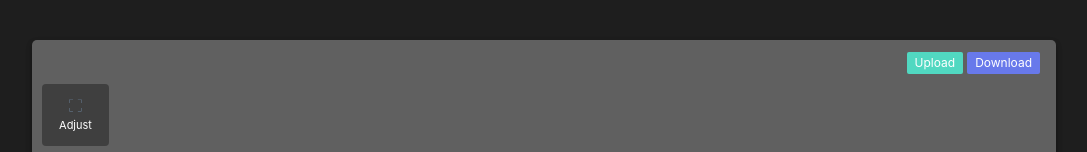
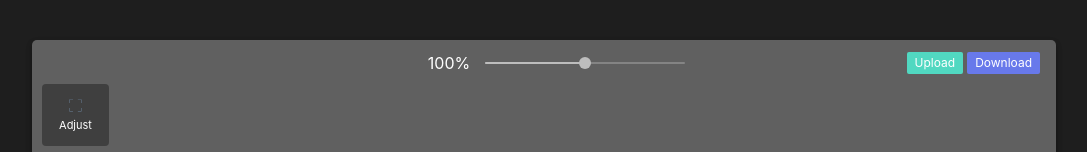
Before and after one commit to nt4rever/tteditor, a React (Create React App) app: page / in a window 1280 px wide. Shown: the top 152 px of the page, without its empty margins (96-1183 px from the left). Built offline with nearby package versions, Linux system fonts and the light colour scheme.

Commit message:
add zoom percent

```diff
--- a/src/components/Canvas/Konva.js
+++ b/src/components/Canvas/Konva.js
@@ -2,9 +2,11 @@ import React, { useEffect, useState } from "react";
 import { Stage, Layer, Image } from "react-konva";
 import useImage from "use-image";
 import Konva from "konva";
-import { useSelector } from "react-redux";
+import { useDispatch, useSelector } from "react-redux";
+import { ZOOM_VALUE_CHANGE } from "../../store/actions";
 
 const Konvas = ({ height, width }) => {
+    const dispatch = useDispatch();
     const { imgUrl, imgName, image: img } = useSelector((state) => state.img);
     const [image, setImage] = useState()
     const imageRef = React.useRef();
@@ -57,6 +59,10 @@ const Konvas = ({ height, width }) => {
         const newScale =
             e.evt.deltaY < 0 ? oldScale * scaleBy : oldScale / scaleBy;
         setScale(newScale);
+        dispatch({
+            type: ZOOM_VALUE_CHANGE,
+            percent: Math.round(newScale * 100)
+        });
         setCoordinates({
             x:
                 -(mousePointTo.x - stage.getPointerPosition().x / newScale) *
--- a/src/components/Loading/Loading.css
+++ b/src/components/Loading/Loading.css
@@ -1,4 +1,25 @@
 .loader {
+  width: 48px;
+  height: 48px;
+  border: 5px solid #FFF;
+  border-bottom-color: #FF3D00;
+  border-radius: 50%;
+  display: inline-block;
+  box-sizing: border-box;
+  animation: rotation 1s linear infinite;
+}
+
+@keyframes rotation {
+  0% {
+    transform: rotate(0deg);
+  }
+
+  100% {
+    transform: rotate(360deg);
+  }
+}
+
+.bg-loader {
   user-select: none;
   position: absolute;
   top: calc(50% - 32px);
@@ -9,59 +30,3 @@
   perspective: 800px;
   z-index: 100;
 }
-
-.inner {
-  position: absolute;
-  box-sizing: border-box;
-  width: 100%;
-  height: 100%;
-  border-radius: 50%;
-}
-
-.inner.one {
-  left: 0%;
-  top: 0%;
-  animation: rotate-one 1s linear infinite;
-  border-bottom: 3px solid red;
-}
-
-.inner.two {
-  right: 0%;
-  top: 0%;
-  animation: rotate-two 1s linear infinite;
-  border-right: 3px solid red;
-}
-
-.inner.three {
-  right: 0%;
-  bottom: 0%;
-  animation: rotate-three 1s linear infinite;
-  border-top: 3px solid red;
-}
-
-@keyframes rotate-one {
-  0% {
-    transform: rotateX(35deg) rotateY(-45deg) rotateZ(0deg);
-  }
-  100% {
-    transform: rotateX(35deg) rotateY(-45deg) rotateZ(360deg);
-  }
-}
-
-@keyframes rotate-two {
-  0% {
-    transform: rotateX(50deg) rotateY(10deg) rotateZ(0deg);
-  }
-  100% {
-    transform: rotateX(50deg) rotateY(10deg) rotateZ(360deg);
-  }
-}
-
-@keyframes rotate-three {
-  0% {
-    transform: rotateX(35deg) rotateY(55deg) rotateZ(0deg);
-  }
-  100% {
-    transform: rotateX(35deg) rotateY(55deg) rotateZ(360deg);
-  }
-}
--- a/src/components/Loading/index.js
+++ b/src/components/Loading/index.js
@@ -3,10 +3,8 @@ import "./Loading.css";
 
 const Loading = () => {
     return (
-        <div className="loader">
-            <div className="inner one"></div>
-            <div className="inner two"></div>
-            <div className="inner three"></div>
+        <div className="bg-loader">
+            <span class="loader"></span>
         </div>
     );
 };
--- a/src/components/TopBar/TopBar.css
+++ b/src/components/TopBar/TopBar.css
@@ -72,3 +72,17 @@
     border-radius: 1px;
     background: rgb(223, 231, 237);
 }
+
+.percent-box {
+    height: 22px;
+    display: flex;
+    padding-left: 10%;
+    width: 80%;
+    align-items: center;
+    justify-content: center;
+}
+
+.percent-number {
+    color: #fff;
+    margin-right: 15px;
+}
--- a/src/components/TopBar/index.js
+++ b/src/components/TopBar/index.js
@@ -1,11 +1,13 @@
 import React, { useRef } from "react";
 import "./TopBar.css";
-import { useDispatch } from 'react-redux';
-import { FINETUNE_VALUE_CHANGE, IMG_UPLOAD } from './../../store/actions';
+import { useDispatch, useSelector } from 'react-redux';
+import Slider from '@mui/material/Slider';
+import { FINETUNE_VALUE_CHANGE, IMG_UPLOAD, ZOOM_VALUE_CHANGE } from './../../store/actions';
 
 const TopBar = () => {
     const fileRef = useRef(null);
     const dispatch = useDispatch()
+    const { percent } = useSelector((state) => state.zoom);
 
     const convertBase64 = (file) => {
         return new Promise((resolve, reject) => {
@@ -45,6 +47,22 @@ const TopBar = () => {
 
     return (
         <div className="topbar">
+            <div className="percent-box">
+                <p className="percent-number">{percent}%</p>
+                <Slider
+                    size="small"
+                    min={0}
+                    max={200}
+                    defaultValue={100}
+                    value={percent}
+                    disabled
+                    aria-label="Small"
+                    sx={{
+                        width: '200px',
+                        color: '#fff'
+                    }}
+                />
+            </div>
             <div className="button-upload" onClick={handleUploadClick}>
                 <span>Upload</span>
                 <input
--- a/src/store/actions.js
+++ b/src/store/actions.js
@@ -9,3 +9,4 @@ export const IMG_CHANGE = 'IMG_CHANGE'
 export const IMG_NAME_CHANGE = 'IMG_NAME_CHANGE'
 export const DIALOG_STATUS_CHANGE = 'DIALOG_STATUS_CHANGE'
 export const DIALOG_VALUE_CHANGE = 'DIALOG_VALUE_CHANGE'
+export const ZOOM_VALUE_CHANGE = 'ZOOM_VALUE_CHANGE'
--- a/src/store/reducer.js
+++ b/src/store/reducer.js
@@ -6,6 +6,7 @@ import fnvalueReducer from './fnvalueReducer';
 import flipReducer from './flipReducer';
 import imageReducer from "./imageReducer";
 import dialogReducer from "./dialogReducer";
+import zoomReducer from "./zoomReducer";
 
 const reducer = combineReducers({
     tab: tabReducer,
@@ -14,7 +15,8 @@ const reducer = combineReducers({
     value: fnvalueReducer,
     flip: flipReducer,
     img: imageReducer,
-    dialog: dialogReducer
+    dialog: dialogReducer,
+    zoom: zoomReducer
 });
 
 export default reducer;
--- /dev/null
+++ b/src/store/zoomReducer.js
@@ -0,0 +1,19 @@
+import { ZOOM_VALUE_CHANGE } from "./actions";
+
+const initialState = {
+    percent: 100,
+};
+
+const zoomReducer = (state = initialState, action) => {
+    switch (action.type) {
+        case ZOOM_VALUE_CHANGE:
+            return {
+                ...state,
+                percent: action.percent,
+            };
+        default:
+            return state;
+    }
+};
+
+export default zoomReducer;
```
